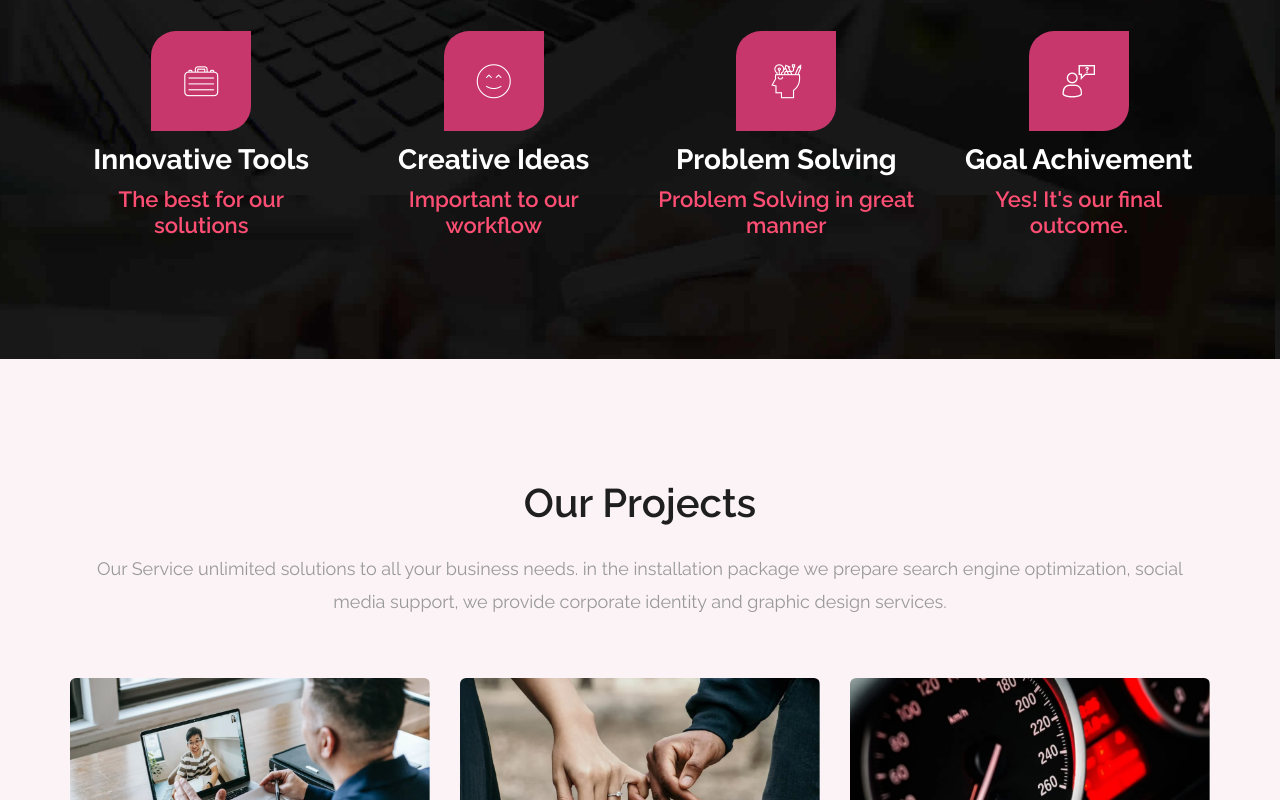
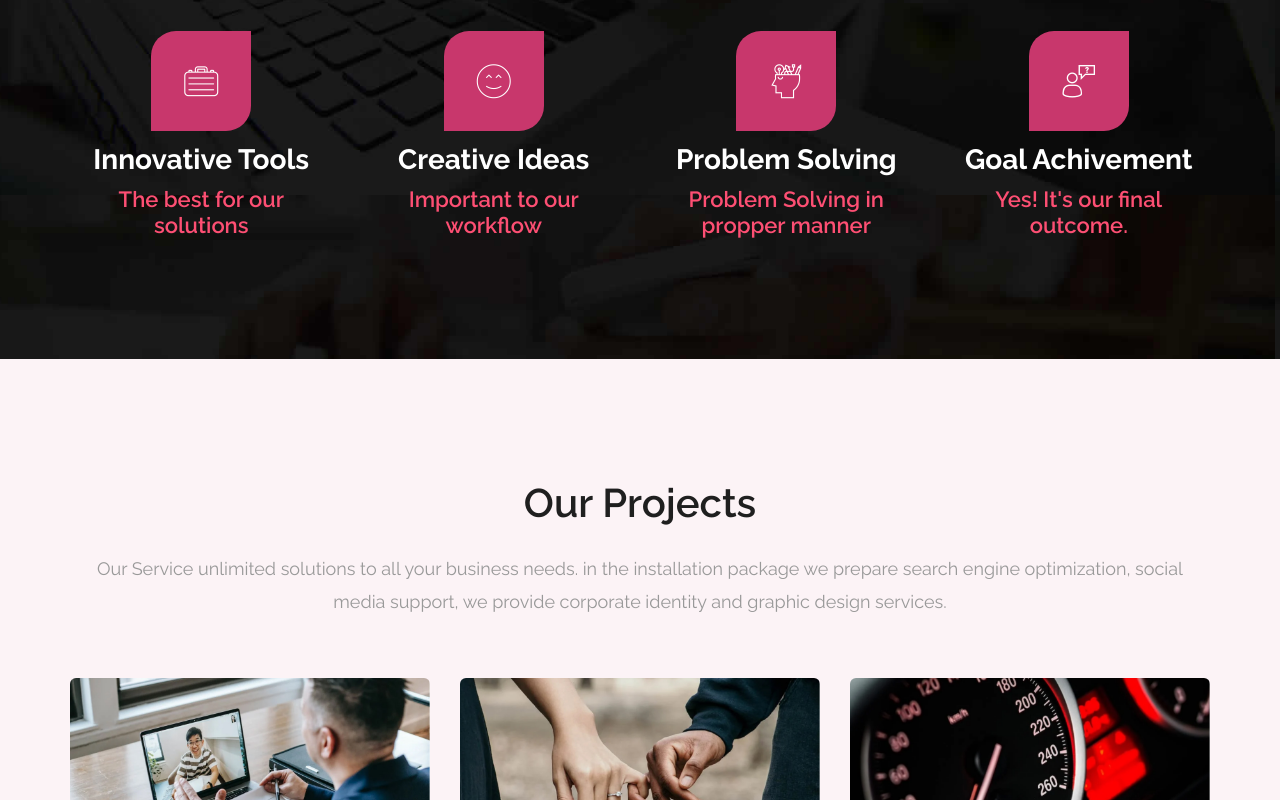
Before and after one commit to chandimanthawijesuriya/website, a plain HTML site: page index.html in a window 1280 px wide. Shown: the part 2000-2800 px from the top of the page. Drawn offline with Linux system fonts and the light colour scheme.

Commit message:
Dummy replaced V2

```diff
--- a/index.html
+++ b/index.html
@@ -219,7 +219,7 @@
                 <div class="col-md-3 col-sm-6 col-xs-12">
                     <span data-scroll class="global-radius icon_wrap effect-1"><i class="flaticon-idea"></i></span>
                     <p>Problem Solving</p>
-                    <h3>Problem Solving in great manner</h3>
+                    <h3>Problem Solving in propper manner</h3>
                 </div><!-- end col -->
 
                 <div class="col-md-3 col-sm-6 col-xs-12">
```
